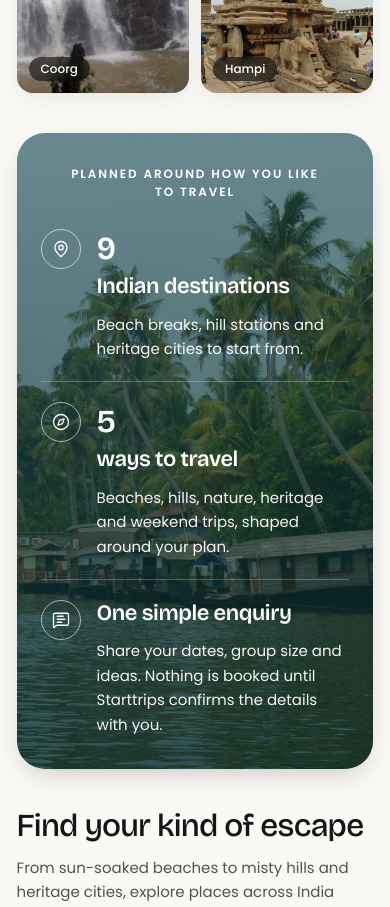
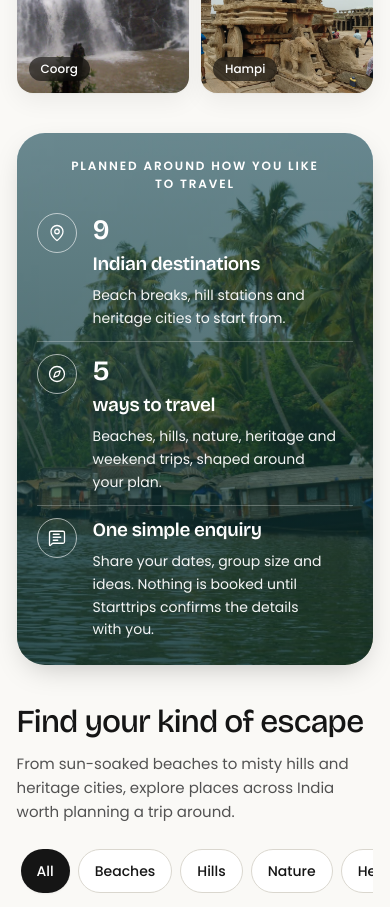
Before and after one commit to hriksinha1/Trip, a React (Vite) app: page / in a window 390 px wide. Shown: the part 2400-3307 px from the top of the page. Built offline with nearby package versions, Linux system fonts and the light colour scheme.

Commit message:
Compact mobile feature panel while preserving readable desktop hierarchy

```diff
--- a/src/components/sections/StatisticsSection.tsx
+++ b/src/components/sections/StatisticsSection.tsx
@@ -15,8 +15,8 @@ export const StatisticsSection: React.FC = () => {
             className="absolute inset-0 bg-[linear-gradient(180deg,rgba(4,36,34,.48)_0%,rgba(4,36,34,.72)_100%)]"
             aria-hidden="true"
           />
-          <div className="relative z-10 px-6 py-8 sm:px-8 sm:py-10 lg:px-12 lg:py-12">
-            <p className="text-center text-[12px] sm:text-[13px] font-semibold uppercase tracking-[0.16em] text-white mb-7 sm:mb-9">
+          <div className="relative z-10 px-5 py-6 sm:px-8 sm:py-10 lg:px-12 lg:py-12">
+            <p className="text-center text-[12px] sm:text-[13px] font-semibold uppercase tracking-[0.16em] text-white mb-5 sm:mb-9">
               Planned around how you like to travel
             </p>
 
@@ -24,15 +24,15 @@ export const StatisticsSection: React.FC = () => {
               {statsFacts.map((fact, index) => {
                 const Icon = featureIcons[index] ?? Compass;
                 return (
-                  <article key={fact.id} className="flex gap-4 border-b border-white/25 py-5 last:border-b-0 first:pt-0 last:pb-0 md:flex-col md:items-start md:border-b-0 md:px-6 md:py-2 md:first:pt-2 md:last:pb-2 md:first:pl-0 md:last:pr-0">
+                  <article key={fact.id} className="flex gap-4 border-b border-white/25 py-3 last:border-b-0 first:pt-0 last:pb-0 md:flex-col md:items-start md:border-b-0 md:px-6 md:py-2 md:first:pt-2 md:last:pb-2 md:first:pl-0 md:last:pr-0">
                     <div className="flex size-10 shrink-0 items-center justify-center rounded-full border border-white/60 text-white" aria-hidden="true">
                       <Icon size={18} strokeWidth={1.7} />
                     </div>
                     <div className="min-w-0">
-                      <h3 className="font-display text-[22px] sm:text-[25px] leading-tight font-semibold text-white" style={{ textWrap: "balance" }}>
-                        {fact.value ? <><span className="block text-[clamp(2rem,1.2rem+2vw,3rem)] tabular-nums">{fact.value}</span><span className="block mt-1">{fact.title}</span></> : fact.title}
+                      <h3 className="font-display text-[19px] sm:text-[25px] leading-tight font-semibold text-white" style={{ textWrap: "balance" }}>
+                        {fact.value ? <><span className="block text-[clamp(1.75rem,1.2rem+2vw,3rem)] md:text-[clamp(2rem,1.2rem+2vw,3rem)] tabular-nums">{fact.value}</span><span className="block mt-1">{fact.title}</span></> : fact.title}
                       </h3>
-                      <p className="mt-3 max-w-[34ch] text-[15px] leading-relaxed text-white/95">
+                      <p className="mt-2 md:mt-3 max-w-[34ch] text-[14px] sm:text-[15px] leading-relaxed text-white/95">
                         {fact.caption}
                       </p>
                     </div>
```
